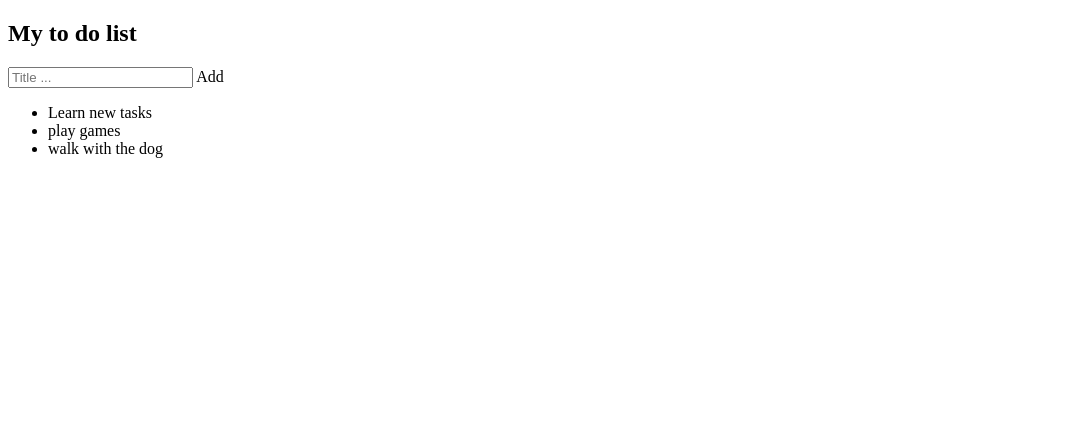
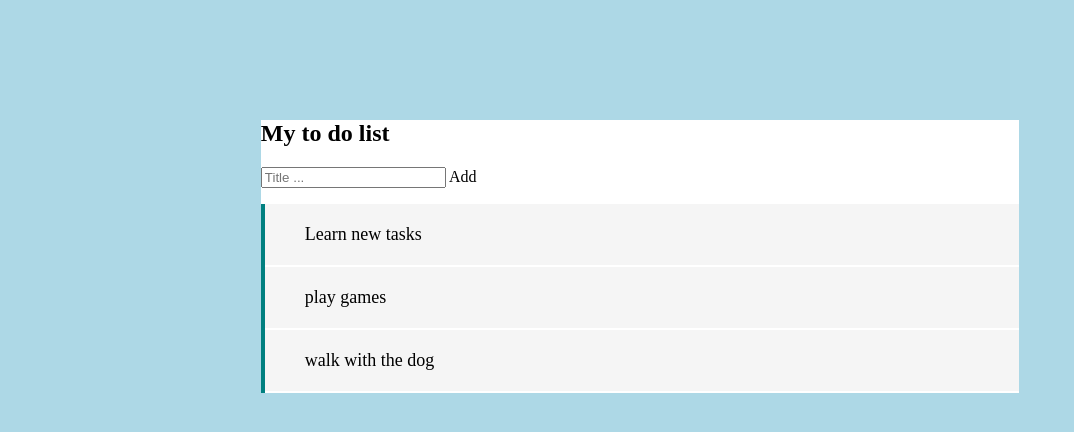
Before and after one commit to MeysamDeveloper/web-developer, a plain HTML site: page index.html in a window 1280 px wide. Shown: the whole page, without its empty margins (0-1074 px from the left). Drawn offline with Linux system fonts and the light colour scheme.

Commit message:
build css

```diff
--- /dev/null
+++ b/app.css
@@ -0,0 +1,38 @@
+*{
+    box-sizing: border-box;
+}
+body{
+    background-color: lightblue;
+    height: 600px;
+    background-position: center;
+    background-size: cover;
+}
+.container{
+    width: 60%;
+    background-color: white;
+    align-self: center;
+    display:block;
+    margin:120px auto;
+    box-shadow: 5x 10px 20px black;
+}
+ul{
+    margin: 2;
+    border-left:4px solid teal;
+    list-style-type: none;
+    padding: 0;
+}
+ul li {
+    cursor: pointer;
+    border-bottom:2px solid white;
+    position: relative;
+    padding:20px 10px 20px 40px;
+    background: whitesmoke;
+    font-size: 18px;
+    transition: 0.2s;
+    user-select: none;
+}
+ul li:hover{
+    background-color: #ddd;
+
+
+}
--- a/index.html
+++ b/index.html
@@ -4,7 +4,8 @@
     <meta charset="UTF-8">
     <meta http-equiv="X-UA-Compatible" content="IE=edge">
     <meta name="viewport" content="width=device-width, initial-scale=1.0">
-    <title>Document</title>
+    <title>Web page A</title>
+    <link rel="stylesheet" href="app.css">
 </head>
 <body>
     <div class="container">
@@ -18,11 +19,7 @@
             <li>Learn new tasks</li>
             <li>play games</li>
             <li>walk with the dog</li>
-
         </ul>
-
-
-
 
     </div>
 
```
